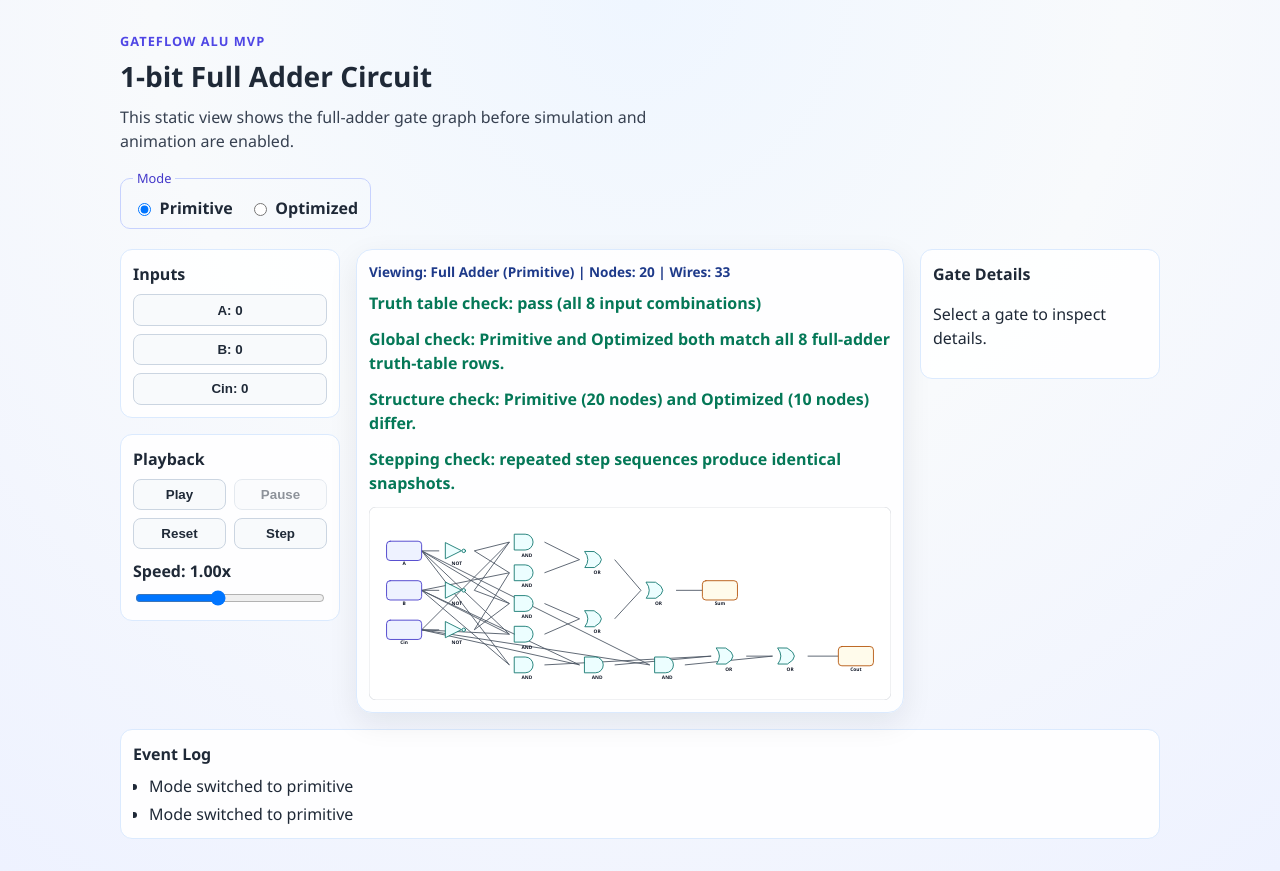
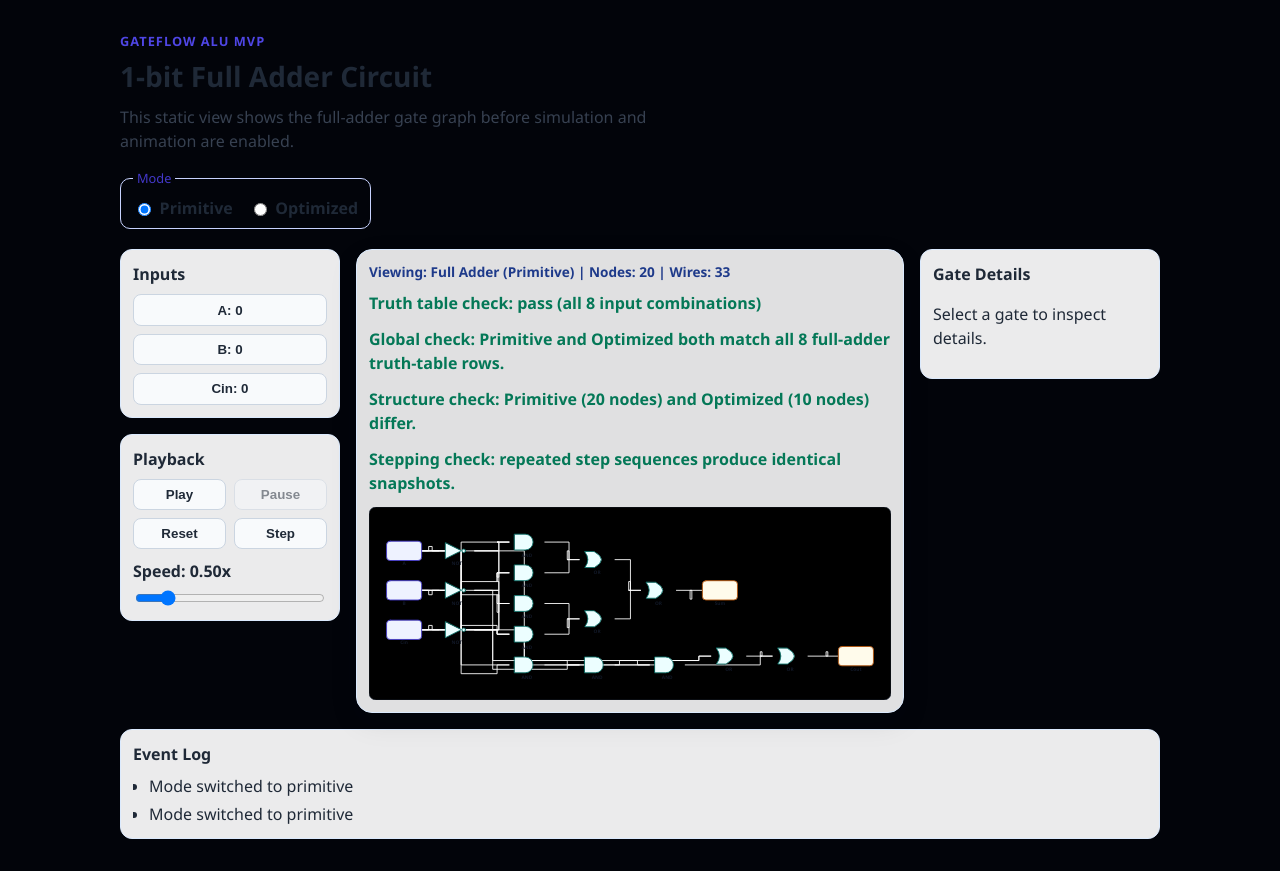
Before and after one commit to Picminmin/GateFlow-ALU, a React (Vite) app: page / in a window 1280 px wide. Built offline with nearby package versions, Linux system fonts and the light colour scheme.

Commit message:
Improve wire routing, contrast, and playback pace

```diff
--- a/src/App.tsx
+++ b/src/App.tsx
@@ -23,7 +23,7 @@ function App() {
   const [inputs, setInputs] = useState<InputsPanelValues>({ a: 0, b: 0, cin: 0 });
   const [animationTime, setAnimationTime] = useState(0);
   const [isPlaying, setIsPlaying] = useState(false);
-  const [speed, setSpeed] = useState(1);
+  const [speed, setSpeed] = useState(0.5);
   const [selectedNodeId, setSelectedNodeId] = useState<string | null>(null);
   const [eventLog, setEventLog] = useState<string[]>([]);
   const [simulationState, setSimulationState] = useState<SimulationState>(createInitialSimulationState());
@@ -87,7 +87,7 @@ function App() {
     if (!isPlaying) {
       return undefined;
     }
-    const stepIntervalMs = Math.max(80, 380 / speed);
+    const stepIntervalMs = Math.max(180, 900 / speed);
 
     const timerId = window.setInterval(() => {
       const nextState = engineRef.current.step();
--- a/src/components/circuit/CircuitViewport.tsx
+++ b/src/components/circuit/CircuitViewport.tsx
@@ -1,5 +1,5 @@
 import type { CircuitGraph, CircuitNode, LogicValue, WireSignal } from '../../types';
-import { getCircuitBounds } from '../../renderer';
+import { buildRoutedWire, getCircuitBounds, getPointAlongPolyline } from '../../renderer';
 
 interface CircuitViewportProps {
   circuit: CircuitGraph;
@@ -68,6 +68,20 @@ export function CircuitViewport({
   const visibleSignals = activeSignals.filter(
     (signal) => currentTime >= signal.startTime && currentTime <= signal.endTime,
   );
+  const routedWireByEdgeId = new Map(
+    circuit.edges
+      .map((edge) => {
+        const fromNode = nodeById.get(edge.from);
+        const toNode = nodeById.get(edge.to);
+        if (!fromNode || !toNode) {
+          return null;
+        }
+        const start = { x: fromNode.x + 40, y: fromNode.y };
+        const end = { x: toNode.x - 40, y: toNode.y };
+        return [edge.id, buildRoutedWire(start, end, edge.id)] as const;
+      })
+      .filter((item): item is readonly [string, ReturnType<typeof buildRoutedWire>] => item !== null),
+  );
 
   return (
     <section className="circuit-viewport" aria-label="Circuit viewport">
@@ -86,16 +100,11 @@ export function CircuitViewport({
         />
 
         {circuit.edges.map((edge) => {
-          const fromNode = nodeById.get(edge.from);
-          const toNode = nodeById.get(edge.to);
-          if (!fromNode || !toNode) {
+          const routedWire = routedWireByEdgeId.get(edge.id);
+          if (!routedWire) {
             return null;
           }
 
-          const x1 = fromNode.x + 40;
-          const y1 = fromNode.y;
-          const x2 = toNode.x - 40;
-          const y2 = toNode.y;
           const isActive = activeSignals.some(
             (signal) =>
               signal.edgeId === edge.id &&
@@ -105,28 +114,21 @@ export function CircuitViewport({
 
           return (
             <g key={edge.id}>
-              <line
-                x1={x1}
-                y1={y1}
-                x2={x2}
-                y2={y2}
+              <path
+                d={routedWire.pathD}
                 className={isActive ? 'circuit-edge circuit-edge-active' : 'circuit-edge'}
               />
               {edge.label ? (
                 <g>
                   <rect
-                    x={(x1 + x2) / 2 - (edge.label.length * 6 + 8) / 2}
-                    y={(y1 + y2) / 2 - 16}
+                    x={routedWire.labelPoint.x - (edge.label.length * 6 + 8) / 2}
+                    y={routedWire.labelPoint.y - 16}
                     width={edge.label.length * 6 + 8}
                     height={14}
                     rx={4}
                     className="circuit-edge-label-bg"
                   />
-                  <text
-                    x={(x1 + x2) / 2}
-                    y={(y1 + y2) / 2 - 6}
-                    className="circuit-edge-label"
-                  >
+                  <text x={routedWire.labelPoint.x} y={routedWire.labelPoint.y - 6} className="circuit-edge-label">
                     {edge.label}
                   </text>
                 </g>
@@ -136,30 +138,20 @@ export function CircuitViewport({
         })}
 
         {visibleSignals.map((signal) => {
-          const edge = circuit.edges.find((item) => item.id === signal.edgeId);
-          if (!edge) {
+          const routedWire = routedWireByEdgeId.get(signal.edgeId);
+          if (!routedWire) {
             return null;
           }
-
-          const fromNode = nodeById.get(edge.from);
-          const toNode = nodeById.get(edge.to);
-          if (!fromNode || !toNode) {
-            return null;
-          }
-
-          const x1 = fromNode.x + 40;
-          const y1 = fromNode.y;
-          const x2 = toNode.x - 40;
-          const y2 = toNode.y;
           const duration = Math.max(1, signal.endTime - signal.startTime);
           const rawProgress = (currentTime - signal.startTime) / duration;
           const progress = Math.min(1, Math.max(0, rawProgress));
+          const dot = getPointAlongPolyline(routedWire.points, progress);
 
           return (
             <circle
               key={`${signal.edgeId}-${signal.startTime}`}
-              cx={x1 + (x2 - x1) * progress}
-              cy={y1 + (y2 - y1) * progress}
+              cx={dot.x}
+              cy={dot.y}
               r={5}
               className="signal-dot"
             />
--- a/src/index.css
+++ b/src/index.css
@@ -17,7 +17,7 @@ body {
 #root {
   min-height: 100vh;
   padding: 2rem 1rem;
-  background: radial-gradient(circle at top, #eff6ff 0%, #f8fafc 45%, #eef2ff 100%);
+  background: #02040a;
 }
 
 .app-shell {
@@ -202,30 +202,32 @@ body {
 }
 
 .circuit-background {
-  fill: #ffffff;
-  stroke: #d1d5db;
+  fill: #000000;
+  stroke: #1f2937;
   stroke-width: 1.5;
 }
 
 .circuit-edge {
-  stroke: #4b5563;
+  stroke: #ffffff;
   stroke-width: 2;
+  fill: none;
 }
 
 .circuit-edge-active {
-  stroke: #0284c7;
+  stroke: #ffffff;
   stroke-width: 3;
+  filter: drop-shadow(0 0 4px rgba(255, 255, 255, 0.75));
 }
 
 .circuit-edge-label {
-  fill: #374151;
+  fill: #f8fafc;
   font-size: 11px;
   text-anchor: middle;
 }
 
 .circuit-edge-label-bg {
-  fill: rgba(255, 255, 255, 0.9);
-  stroke: #cbd5e1;
+  fill: rgba(15, 23, 42, 0.85);
+  stroke: #334155;
   stroke-width: 1;
 }
 
--- a/src/renderer/index.ts
+++ b/src/renderer/index.ts
@@ -1,3 +1,5 @@
 export { getCircuitBounds } from './layout';
 export type { ViewportBounds } from './layout';
 export { getGateStrokeColor, getSignalColor } from './styles';
+export { buildRoutedWire, getPointAlongPolyline } from './wires';
+export type { RoutedWire } from './wires';
--- /dev/null
+++ b/src/renderer/wires.ts
@@ -0,0 +1,81 @@
+import type { Point } from '../types';
+
+export interface RoutedWire {
+  points: Point[];
+  pathD: string;
+  labelPoint: Point;
+}
+
+function hashSeed(text: string): number {
+  let hash = 0;
+  for (let i = 0; i < text.length; i += 1) {
+    hash = (hash * 31 + text.charCodeAt(i)) >>> 0;
+  }
+  return hash;
+}
+
+function distance(a: Point, b: Point): number {
+  const dx = b.x - a.x;
+  const dy = b.y - a.y;
+  return Math.hypot(dx, dy);
+}
+
+function pointAlongSegment(a: Point, b: Point, t: number): Point {
+  return {
+    x: a.x + (b.x - a.x) * t,
+    y: a.y + (b.y - a.y) * t,
+  };
+}
+
+export function buildRoutedWire(start: Point, end: Point, edgeId: string): RoutedWire {
+  const hash = hashSeed(edgeId);
+  const laneOffset = ((hash % 5) - 2) * 10;
+  const spanX = Math.max(70, (end.x - start.x) * 0.45);
+  const bendX = Math.min(end.x - 24, start.x + spanX);
+  const targetY = end.y + laneOffset;
+  const nearEndX = Math.max(start.x + 24, end.x - 28);
+
+  const points: Point[] = [
+    start,
+    { x: bendX, y: start.y },
+    { x: bendX, y: targetY },
+    { x: nearEndX, y: targetY },
+    { x: nearEndX, y: end.y },
+    end,
+  ];
+
+  const pathD = points
+    .map((point, index) => `${index === 0 ? 'M' : 'L'} ${point.x} ${point.y}`)
+    .join(' ');
+  const labelPoint = getPointAlongPolyline(points, 0.52);
+
+  return { points, pathD, labelPoint };
+}
+
+export function getPointAlongPolyline(points: Point[], progress: number): Point {
+  if (points.length <= 1) {
+    return points[0] ?? { x: 0, y: 0 };
+  }
+
+  const lengths: number[] = [];
+  let totalLength = 0;
+  for (let i = 0; i < points.length - 1; i += 1) {
+    const segmentLength = distance(points[i], points[i + 1]);
+    lengths.push(segmentLength);
+    totalLength += segmentLength;
+  }
+
+  const clampedProgress = Math.min(1, Math.max(0, progress));
+  let targetLength = totalLength * clampedProgress;
+
+  for (let i = 0; i < lengths.length; i += 1) {
+    const segmentLength = lengths[i];
+    if (targetLength <= segmentLength) {
+      const t = segmentLength === 0 ? 0 : targetLength / segmentLength;
+      return pointAlongSegment(points[i], points[i + 1], t);
+    }
+    targetLength -= segmentLength;
+  }
+
+  return points[points.length - 1];
+}
```
